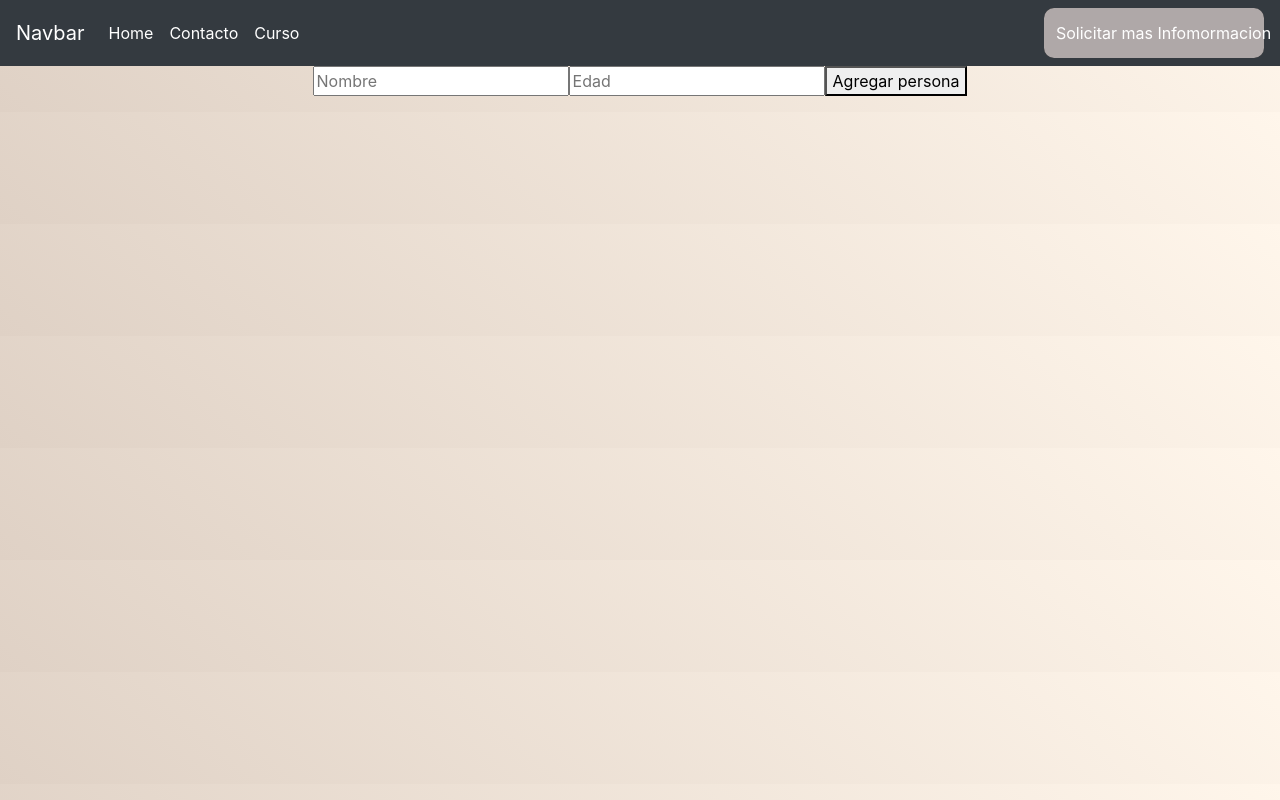
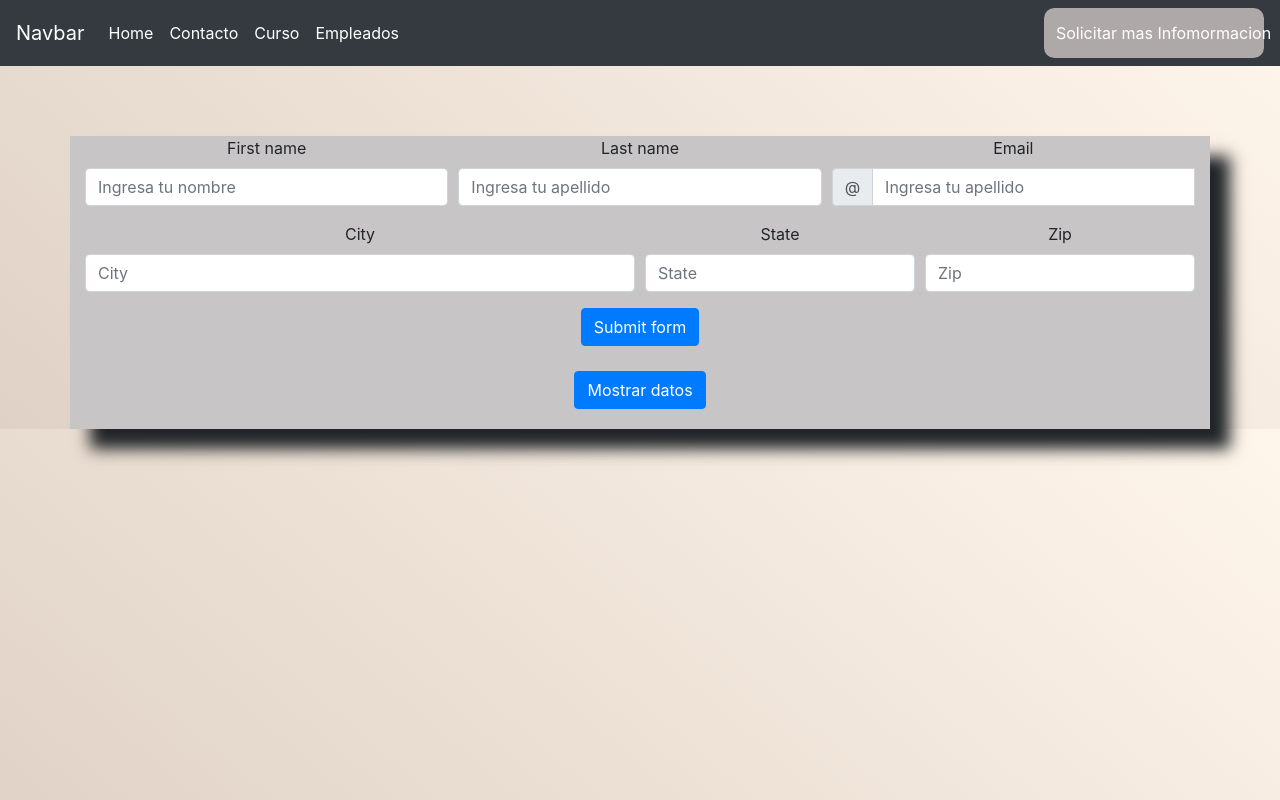
Before and after one commit to WarnerLopez/proyecto, a React (Create React App) app: page /contacto in a window 1280 px wide. Built offline with nearby package versions, Linux system fonts and the light colour scheme.

Commit message:
formukario casi listo2

```diff
--- a/src/App.js
+++ b/src/App.js
@@ -7,6 +7,7 @@ import Navbar from './Components/Navbar';
 import Footer from './Components/Footer';
 import Contacto from './Pages/Contacto';
 import Curso from './Pages/Curso';
+import Formulario1 from './Components/Formulario1'
 //importaciones
 
 function App() {
@@ -18,6 +19,8 @@ function App() {
             <Route path='/' element={<Home/>}/>
             <Route path='/contacto' element={<Contacto/>}/>
             <Route path='/Curso' element={<Curso/>}/>
+            <Route path='/Formulario1' element={<Formulario1/>}/>
+
 
 
 
--- a/src/Components/Formulario1.js
+++ b/src/Components/Formulario1.js
@@ -3,68 +3,190 @@ import axios from 'axios';
 import { useForm } from 'react-hook-form'
 
 
-const Formulario1 = () => {
-  const { register, formState: { errors }, handleSubmit } =useForm();
-  const [name, setName] = useState('');
-  const [age, setAge] = useState('');
-  const [message, setMessage] = useState('');
+const AddPersonForm = () => {
+
+  const { register, formState: { errors }, handleSubmit }= useForm();
+
+
+  const [people, setPeople] = useState([]);
   const [Entradas, setentradas] = useState([])
+  const [showData, setShowData] = useState(false);
 
-  const onSubmit = async (event) => {
-    event.preventDefault();
+  const agregarPersona = async (persona,e)=>{
+    console.log(persona)
+    const response = await axios.post('https://jsonplaceholder.typicode.com/users',{ persona });
+    console.log(response)
+    alert("funciona")
+    setentradas([
+      ...Entradas,response.data.persona
+    ])
+    alert(JSON.stringify(Entradas))
+    e.target.reset()
 
-    try {
-      const response = await axios.post('https://jsonplaceholder.typicode.com/todos'  );
-      setentradas([
-        ...Entradas,response.data
-      ])
-      console.log(response.data)
-    } catch (error) {
-      setMessage('Error al agregar persona');
   }
-  };
+  const traerPerona = async ()=>{
 
-  const handleAddPerson = async (event) => {
-    event.preventDefault();
+    const response = await axios.get('https://jsonplaceholder.typicode.com/users');
 
-    try {
-      const response = await axios.post('https://jsonplaceholder.typicode.com/todos', { name, age });
-      setentradas([...Entradas, { id: response.data.id, name, age }]);
-      setMessage(`Persona agregada con éxito con ID: ${response.data.id}`);
-      setName('');
-      setAge('');
-      console.log(response.data)
-    } catch (error) {
-      setMessage('Error al agregar persona');
+    alert("funciona")
+    setPeople(response.data)
+    setShowData(true)
+
   }
-  };
-
   return (
     <>
-    <form onSubmit={onSubmit}>
+    <div className='container formulario'>
+
+
+                <form class="needs-validation" novalidate onSubmit={handleSubmit(agregarPersona)}>
+                  <div class="form-row">
+                    <div class="col-md-4 mb-3">
+                      <label for="validationCustom01">First name</label>
                       <input
-        type="text"
-        placeholder="Nombre"
-        value={name}
-        onChange={(event) => setName(event.target.value)}
-        required
+                        name="nombre"
+                        className="form-control"
+                        placeholder="Ingresa tu nombre "
+                        //Validacion --register nombre
+                        {...register("nombre",{
+                            required:{value:true, message:"este campo es requerido"},
+                            minLength:{value:2, message:"el nombre tiene que ser mas largo"}
+
+                        })}
+
                         />
+
+                        {
+                            errors.nombre &&
+                            <div className="alert alert-danger mt-1 p-1">
+                                {errors.nombre.message}
+                            </div>
+                        }
+                      <div class="valid-feedback">
+                        Looks good!
+                      </div>
+                    </div>
+                    <div class="col-md-4 mb-3">
+                      <label for="validationCustom02">Last name</label>
                       <input
-        type="number"
-        placeholder="Edad"
-        value={age}
-        onChange={(event) => setAge(event.target.value)}
-        required
+                        name="apellido"
+                        className="form-control"
+                        placeholder="Ingresa tu apellido "
+                        //Validacion --register nombre
+                        {...register("apellido",{
+                            required:{value:true, message:"este campo es requerido"},
+                            minLength:{value:2, message:"el apellido tiene que ser mas largo"}
+
+                        })}
+
                         />
-      <button type="submit">Agregar persona</button>
-      <p>{message}</p>
+                         {
+                            errors.apellido &&
+                            <div className="alert alert-danger mt-1 p-1">
+                                {errors.apellido.message}
+                            </div>
+                        }
+                      <div class="valid-feedback">
+                        Looks good!
+                      </div>
+                    </div>
+                    <div class="col-md-4 mb-3">
+                      <label for="validationCustomUsername">Email</label>
+                      <div class="input-group">
+                        <div class="input-group-prepend">
+                          <span class="input-group-text" id="inputGroupPrepend">@</span>
+                        </div>
+                        <input
+                        name="correo"
+                        className="form-control"
+                        placeholder="Ingresa tu apellido "
+                        //Validacion --register nombre
+                        {...register("correo",{
+                            required:{value:true, message:"este campo es requerido"},
+                            minLength:{value:2, message:"el correo tiene que ser mas largo"}
+
+                        })}
+                        />
+                          {
+                            errors.correo &&
+                            <div className="alert alert-danger mt-1 p-1">
+                                {errors.correo.message}
+                            </div>
+                        }
+                        <div class="invalid-feedback">
+                          Please choose a username.
+                        </div>
+                      </div>
+                    </div>
+                  </div>
+                  <div class="form-row">
+                    <div class="col-md-6 mb-3">
+                      <label for="validationCustom03">City</label>
+                      <input type="text" class="form-control" id="validationCustom03" placeholder="City" required/>
+                      <div class="invalid-feedback">
+                        Please provide a valid city.
+                      </div>
+                    </div>
+                    <div class="col-md-3 mb-3">
+                      <label for="validationCustom04">State</label>
+                      <input type="text" class="form-control" id="validationCustom04" placeholder="State" required/>
+                      <div class="invalid-feedback">
+                        Please provide a valid state.
+                      </div>
+                    </div>
+                    <div class="col-md-3 mb-3">
+                      <label for="validationCustom05">Zip</label>
+                      <input type="text" class="form-control" id="validationCustom05" placeholder="Zip" required/>
+                      <div class="invalid-feedback">
+                        Please provide a valid zip.
+                      </div>
+                    </div>
+                  </div>
+
+                  <button class="btn btn-primary" type="submit">Submit form</button>
+
+                  {
+                            errors.apellido &&
+                            <div className="alert alert-danger mt-1 p-1">
+                                {errors.apellido.message}
+                            </div>
+                        }
                 </form>
 
 
+                <div>
+                <button className="btn btn-primary btnup" onClick={traerPerona}>
+                  Mostrar datos
+                </button>
+                {showData && (
+                  <table className="table">
+                    <thead>
+                      <tr>
+                        <th>ID</th>
+                        <th>Nombre</th>
+                        <th>Edad</th>
+                      </tr>
+                    </thead>
+                    <tbody>
+                      {Entradas.map((item) => (
+                        <tr key={item.id}>
+                          <td>{item.id}</td>
+                          <td>{item.nombre}</td>
+                          <td>{item.apellido}</td>
+                          <td>{item.correo}</td>
+
+                        </tr>
+                      ))}
+                    </tbody>
+                  </table>
+                )}
+              </div>
+
+
+                </div>
 
 
     </>
   );
 };
 
-export default Formulario1;
+export default AddPersonForm;
--- a/src/Components/Navbar.js
+++ b/src/Components/Navbar.js
@@ -8,7 +8,7 @@ class Navbar extends Component {
         return (
 
           <>
-          <nav class="navbar navbar-expand-lg navbar-dark bg-dark">
+          <nav class="navbar navbar-expand-lg navbar-dark bg-dark navborder">
           <a class="navbar-brand" href="#">Navbar</a>
           <button class="navbar-toggler" type="button" data-toggle="collapse" data-target="#navbarSupportedContent" aria-controls="navbarSupportedContent" aria-expanded="false" aria-label="Toggle navigation">
             <span class="navbar-toggler-icon"></span>
@@ -24,6 +24,9 @@ class Navbar extends Component {
                 </li>
                 <li className="nav-item active">
                   <Link className="nav-link" to="/Curso">Curso <span class="sr-only">(current)</span></Link>
+                </li>
+                <li className="nav-item active">
+                  <Link className="nav-link" to="/Formulario1">Empleados <span class="sr-only">(current)</span></Link>
                 </li>
 
 
```
Also changed, not shown: src/Components/Formulario.js (+0 -11 lines), src/Pages/Curso.js (+25 -52 lines), src/Pages/Empleado.js (+10 -0 lines). Lines whose indentation alone changed are shown as unchanged.
